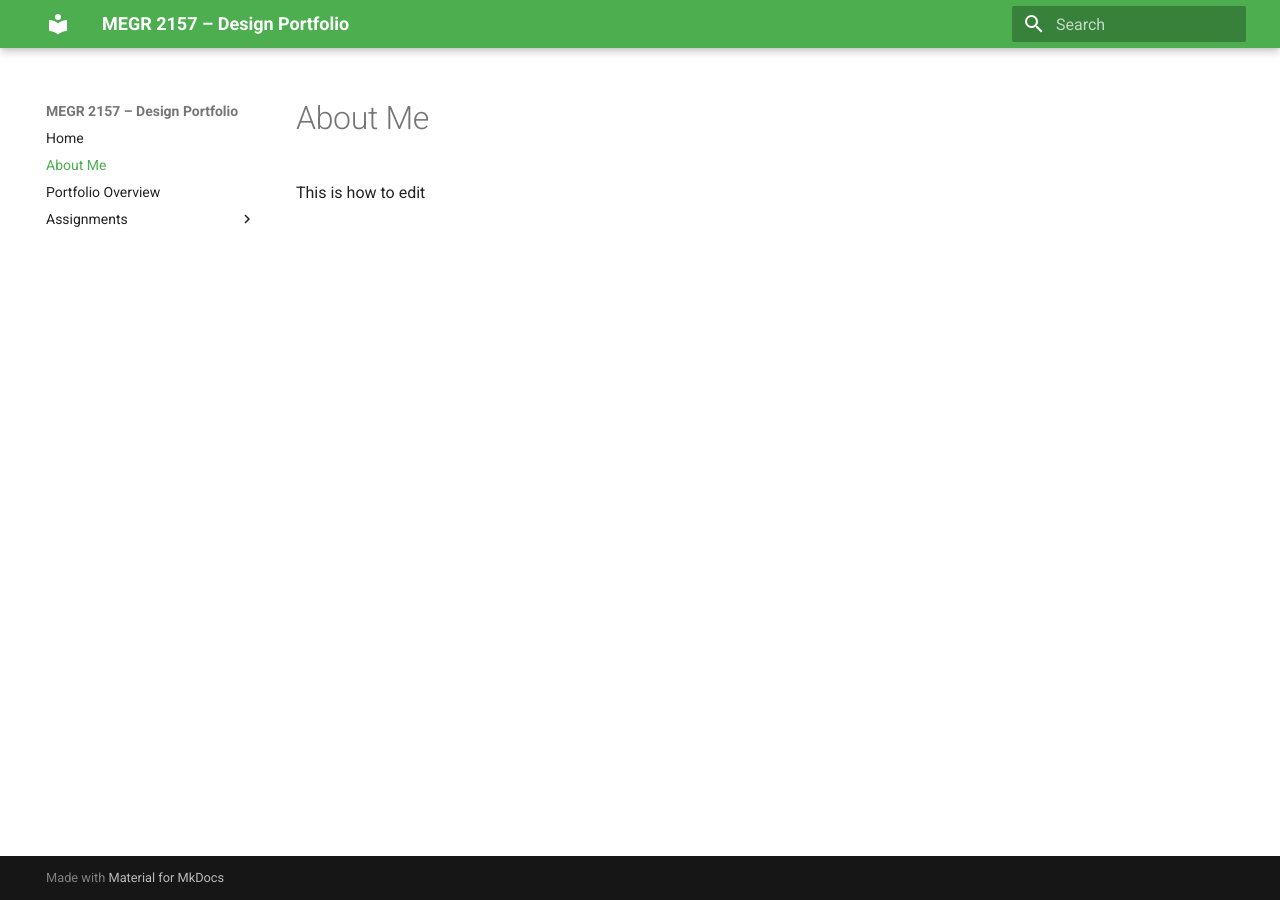
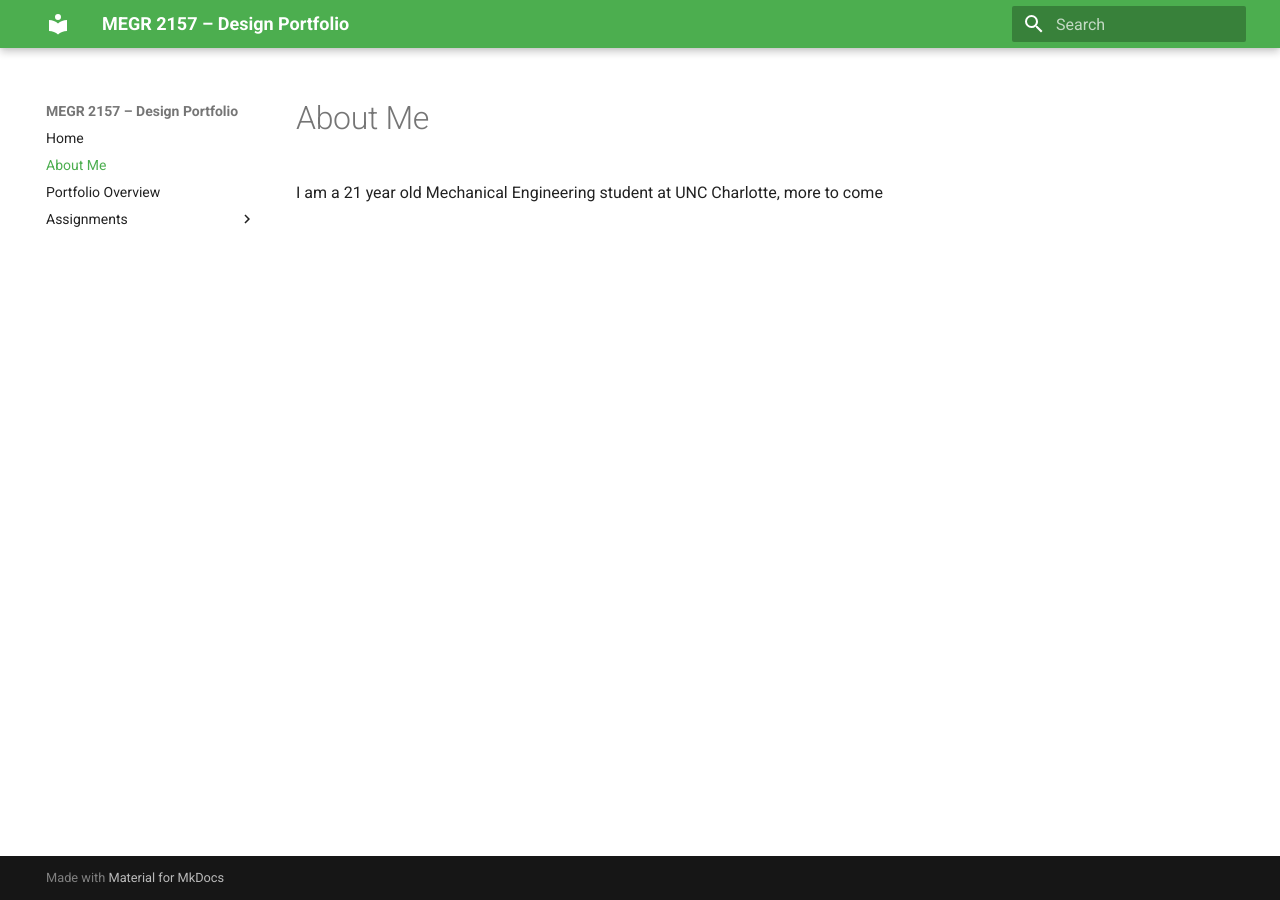
Before and after one commit to max-idhammar/Idhammar-MEGR2156-Portfolio, an MkDocs documentation site: the page built from docs/aboutme/index.md, in a window 1280 px wide. Built offline with MkDocs 1.6.1 and Material for MkDocs 9.7.7, drawn with Linux system fonts in a browser that asks for light colours.

Commit message:
Update About Me section with personal information

```diff
--- a/docs/aboutme/index.md
+++ b/docs/aboutme/index.md
@@ -1,2 +1,2 @@
 #About Me
-This is how to edit
+I am a 21 year old Mechanical Engineering student at UNC Charlotte, more to come
```
